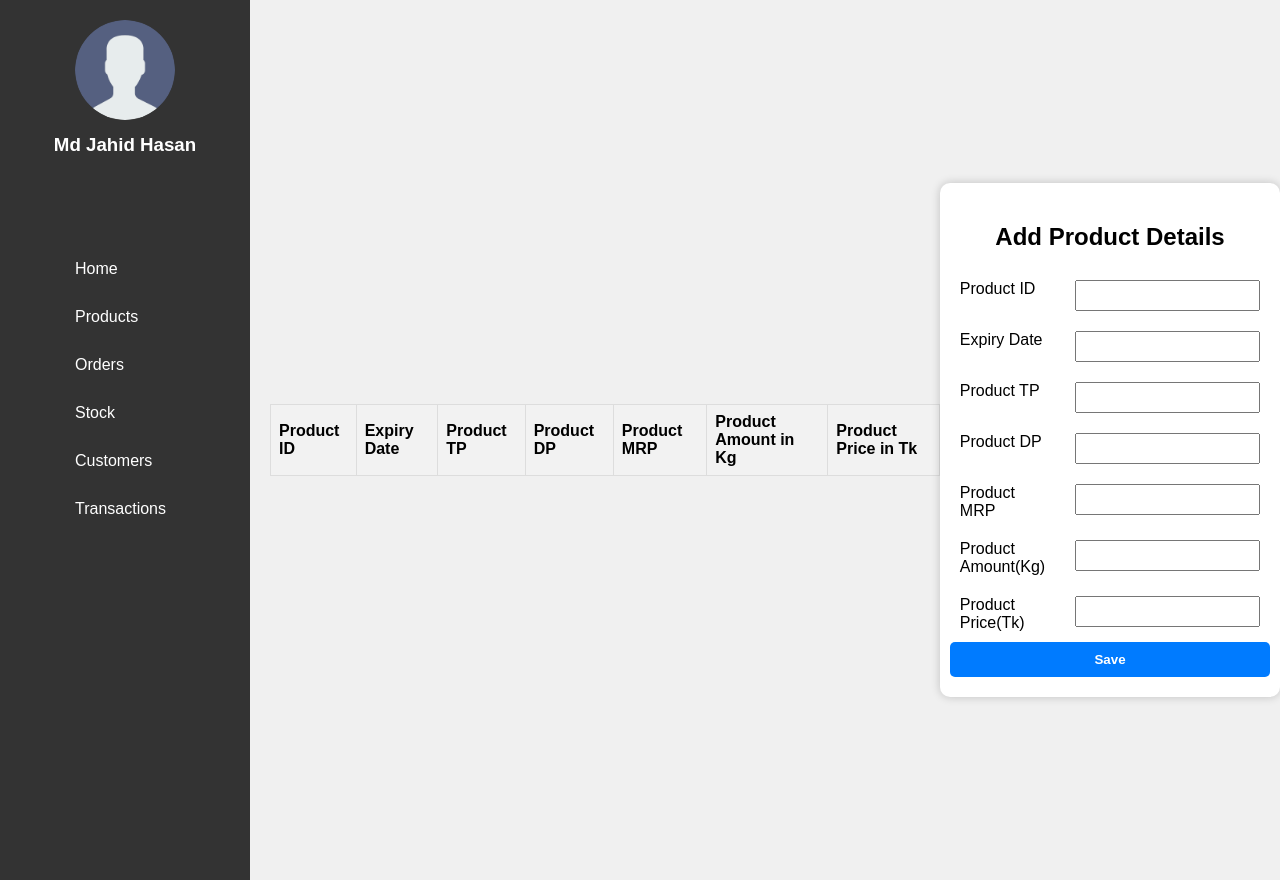
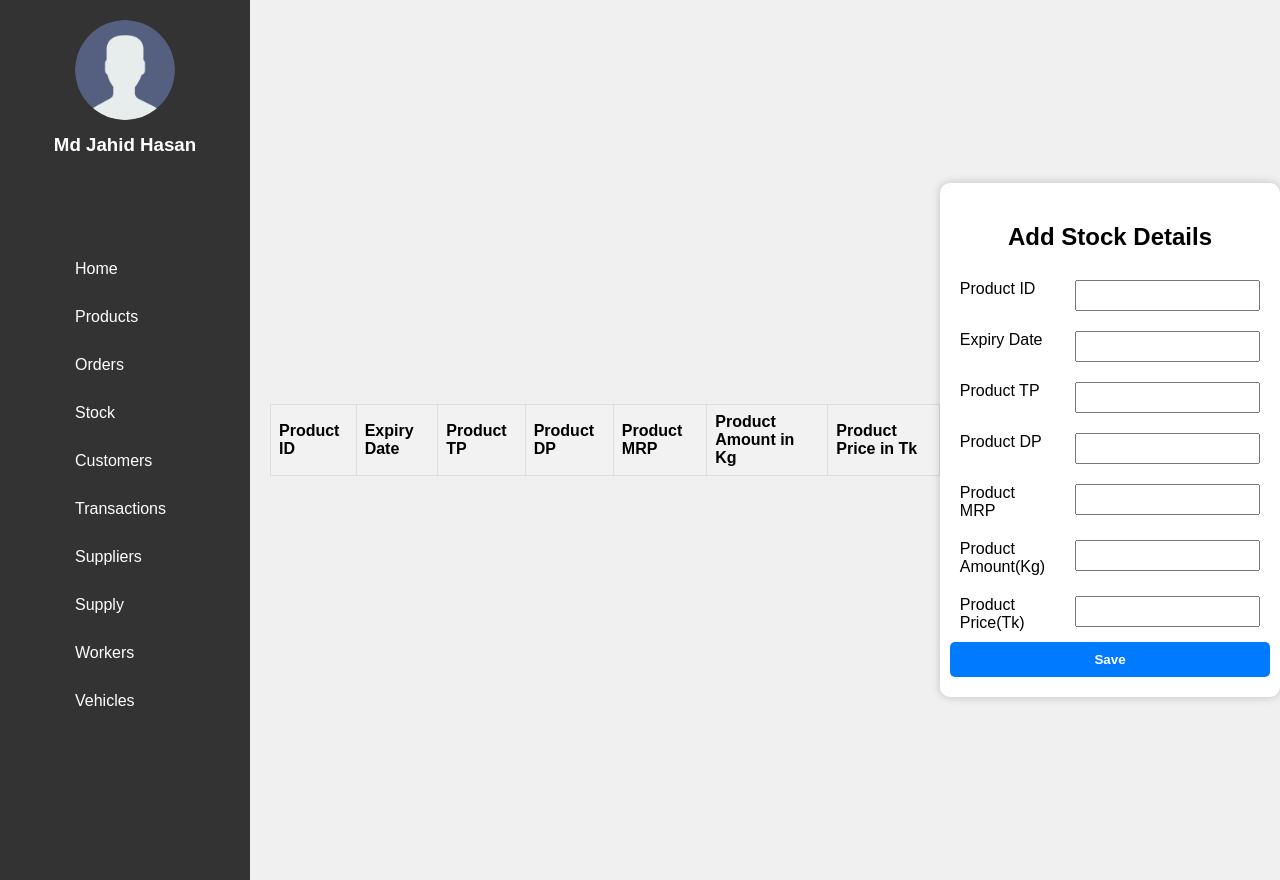
Before and after one commit to jahidhasan1893/Distribution-management-system, a Node server app: template views/stock.html in a window 1280 px wide. Run offline with Node 20, Linux system fonts and the light colour scheme; the template is opened without the code that fills it, so the values that code supplies are empty.

Commit message:
updated stock.html

```diff
--- a/views/stock.html
+++ b/views/stock.html
@@ -12,11 +12,15 @@
         </div>
         <ul>
             <li><a href="home.html">Home</a></li>
-            <li><a href="product.html">Products</a></li>
-            <li><a href="order.html">Orders</a></li>
+            <li><a href="products.html">Products</a></li>
+            <li><a href="orders.html">Orders</a></li>
             <li><a href="stock.html">Stock</a></li>
-            <li><a href="Customer.html">Customers</a></li>
-            <li><a href="transaction.html">Transactions</a></li>
+            <li><a href="customers.html">Customers</a></li>
+            <li><a href="transactions.html">Transactions</a></li>
+            <li><a href="suppliers.html">Suppliers</a></li>
+            <li><a href="supply.html">Supply</a></li>
+            <li><a href="workers.html">Workers</a></li>
+            <li><a href="vehicles.html">Vehicles</a></li>
             <!-- Add more menu items as needed -->
         </ul>
     </div>
@@ -39,7 +43,7 @@
     </table>
 
     <div class="container">
-        <h2>Add Product Details</h2>
+        <h2>Add Stock Details</h2>
         <div class="input-fields" style="display: flex;flex-direction: column; ">
              <div class="input-grp">
                 <label for="productId">Product ID</label>
```
